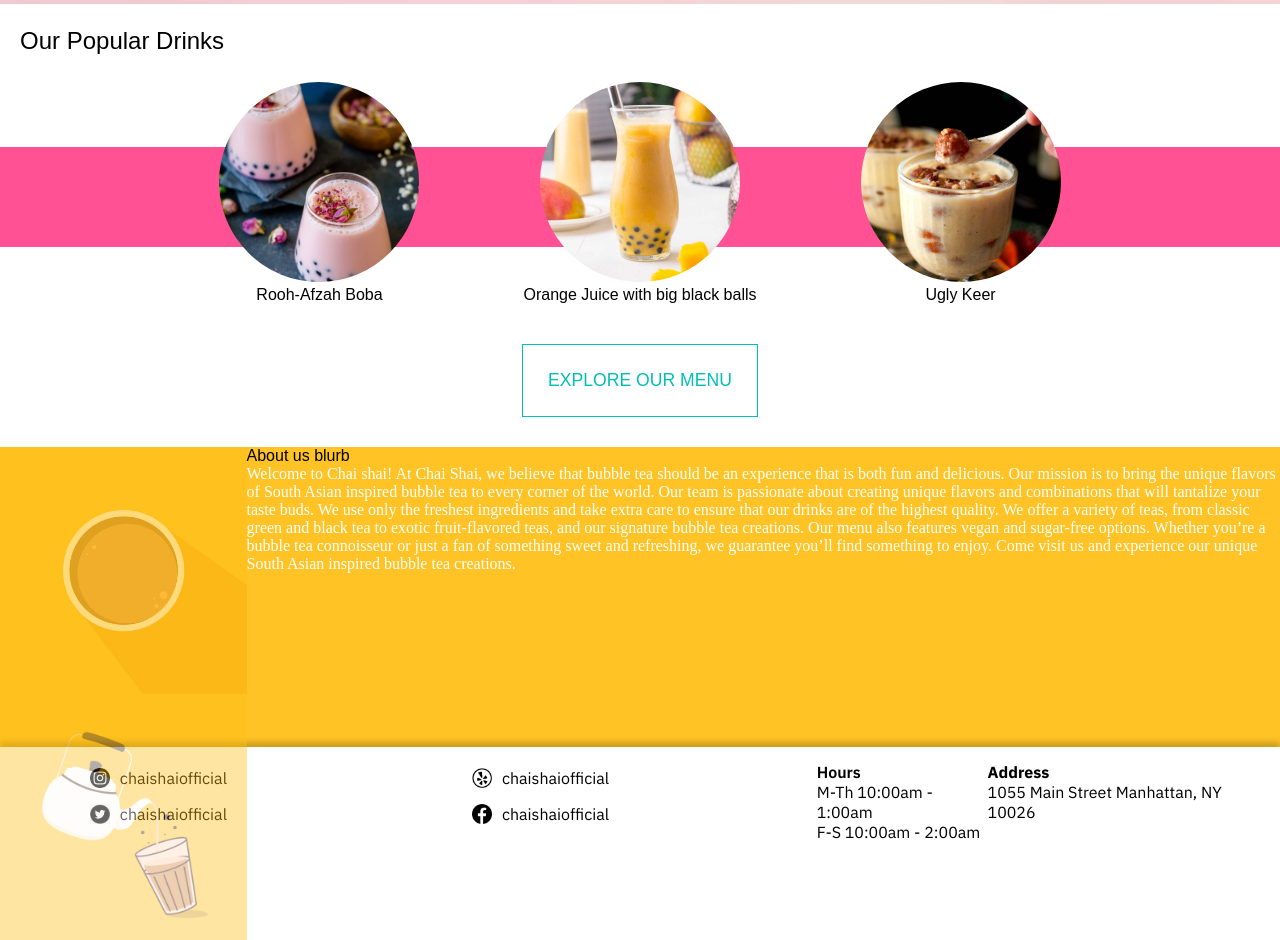
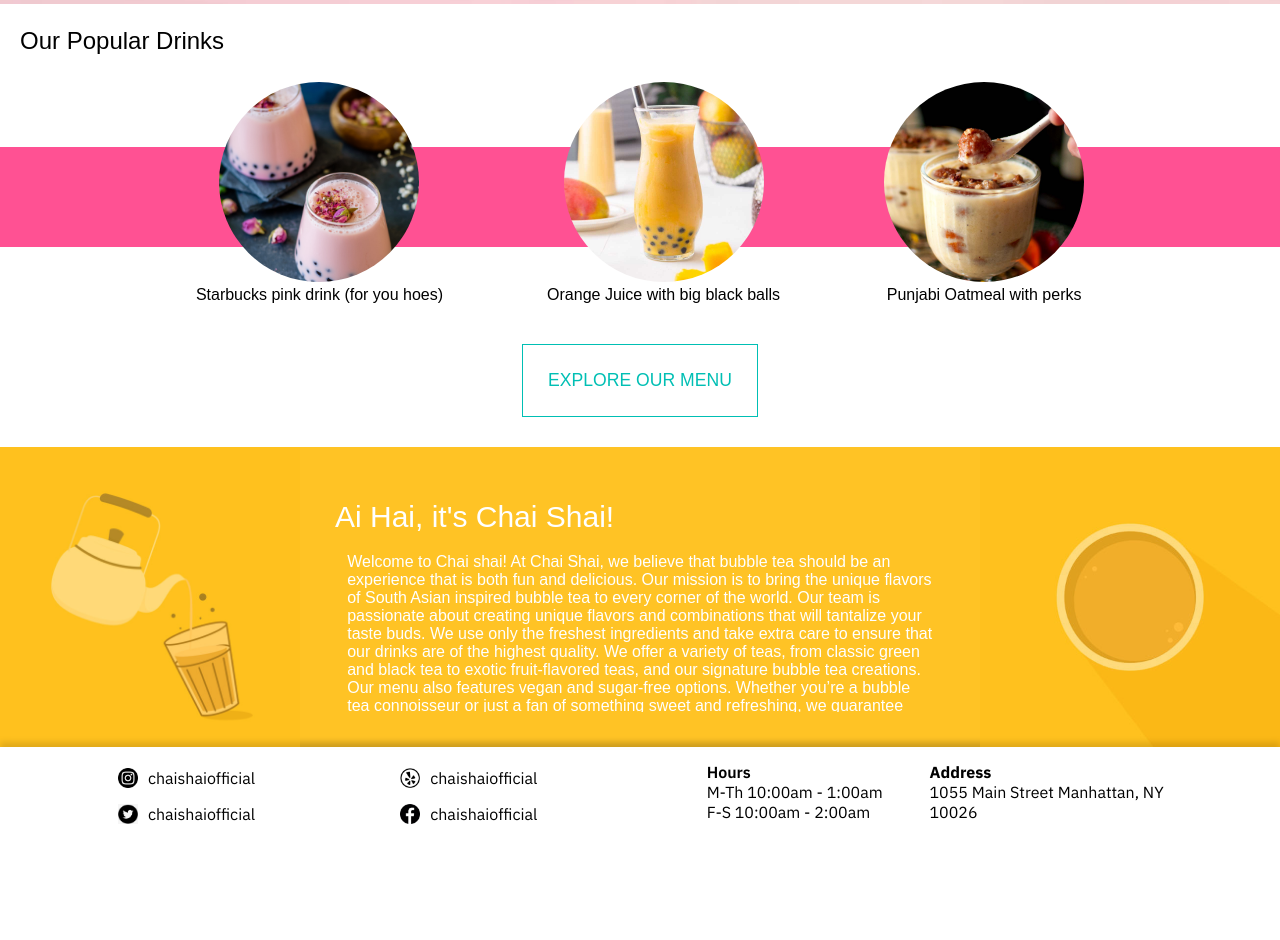
Before and after one commit to Mamkh27/chaishaiwebsite, a plain HTML site: page index.html in a window 1280 px wide. Shown: the part 531-1471 px from the top of the page. After the commit the page ends 1379 px from the top, so only its background shows below. Drawn offline with Linux system fonts and the light colour scheme; a web font is replaced by a local one.

Commit message:
😯🩹 Updated with Glitch

```diff
--- a/index.html
+++ b/index.html
@@ -19,7 +19,7 @@
                 <li><a href="index.html">HOME</a></li>
                 <li><a href="menu.html">MENU</a></li>
                 <li><a href="#">CONTACT</a></li>
-                <li><a href="#">ABOUT</a></li>
+                <li><a href="#down">ABOUT</a></li>
                 <li><a style="color: white" class="order-online" href="Order.html">ORDER ONLINE</a></li>
               <!--Cart Button-->
                <button href="google.com"> <img src="assets/cart.jpeg" width="20"
@@ -42,7 +42,7 @@
         <ul class="list-padding">
             <div class="drink-item">
                 <img src="assets/rose-boba.jpeg" alt="Picture of Rose Boba" >
-                <h3> Rooh-Afzah Boba </h3>
+                <h3> Starbucks pink drink (for you hoes) </h3>
             </div>
 
             <div class="drink-item">
@@ -52,7 +52,7 @@
 
             <div class="drink-item">
                 <img src="assets/gulab-mousse.jpeg" alt="Picture of Gulab Mousse" >
-                <h3> Ugly Keer </h3>
+                <h3> Punjabi Oatmeal with perks </h3>
             </div>
         </ul>
     </div>
@@ -60,28 +60,24 @@
 <div class="explore-div">
   <a class="explore-menu" href="menu.html">EXPLORE OUR MENU</a>
 </div>
+
     <div class="about-us">
-      <div class="about-us-images">
-
-              <img src="assets/coffee-aerial.jpeg" alt="aerial view of coffee cup">
-                 <img src="assets/chai-kettle.jpeg" alt="kettle of chai pouring into cup">
-      </div>
-          <div class="about-us-text">
-                <h2>About us blurb</h2>
+              <img class="about-us-images"  src="assets/chai-kettle.jpeg" alt="kettle of chai pouring into cup">
+          <div id="down" class="about-us-text">
+                <h2>Ai Hai, it's Chai Shai!</h2>
               <p>Welcome to Chai shai!
               At Chai Shai, we believe that bubble tea should be an experience that is both fun and delicious. Our mission is to bring the unique flavors of South Asian inspired bubble tea to every corner of the world.
               Our team is passionate about creating unique flavors and combinations that will tantalize your taste buds. We use only the freshest ingredients and take extra care to ensure that our drinks are of the highest quality.
               We offer a variety of teas, from classic green and black tea to exotic fruit-flavored teas, and our signature bubble tea creations. Our menu also features vegan and sugar-free options.
               Whether you’re a bubble tea connoisseur or just a fan of something sweet and refreshing, we guarantee you’ll find something to enjoy. Come visit us and experience our unique South Asian inspired bubble tea creations.</p>
          </div>
-       </div>
 
-     </div>
-      <div>
-</div>
+         <img class="about-us-images" src="assets/coffee-aerial.jpeg" alt="aerial view of coffee cup"/>
+    </div>
   </div>
 <!--Footer-->
     <footer class="footer">
+          <div class="footer-divs">
             <div class="social-media">
                 <div class="sm-left>">
 
@@ -124,6 +120,7 @@
                     <p> 1055 Main Street
                         Manhattan, NY 10026
                     </p>
+              </div>
                 </div>
             </div>
   </footer>
--- a/style.css
+++ b/style.css
@@ -28,6 +28,19 @@ time, mark, audio, video {
 }
 }
 
+/* FIX ME */
+/* FIX FOOTER ON MOBILE */
+@media only screen and (max-width: 1035px) {
+  .about-us img{
+display: none;
+  }
+
+/*   .footer {
+  flex-direction: column;
+} */
+
+}
+
 .nav,.nav-list {
   font-family: "Jeju Gothic", sans-serif;
   display: flex;
@@ -36,27 +49,48 @@ time, mark, audio, video {
   margin: 0;
   padding: 0;
 }
+
 .about-us{
- max-height: 450px;
-  z-index: 998;
   display: flex;
   flex-direction: row;
+  background-color: #FFC325;
+  height: 300px;
+  z-index: 998;
+}
+
+.about-us-text{
+  overflow: scroll;
+  margin: 35px;
+  font-family: "Jeju Gothic", sans-serif;
 }
 .about-us img{
-  height:auto;
-width: 350px;
-  display: flex;
+ width: 100%;
+  height: auto;
+max-height: 300px;
   position: relative;
   z-index: 999;
   opacity: 0.4;
-  max-width:100%;
-max-height:100%;
 }
+
 .about-us-images{
-      display: inline-block;
-  width: 100%;
+  flex: display;
+}
 
+.about-us p{
+  color: white;
+  display: inline-block;
+  margin: 2%;
+  overflow: scroll
+}
 
+.about-us h2{
+  display: inline-block;
+  margin: 3%;
+  margin-left: 0%;
+  margin-bottom: 1%;
+  color: white;
+  font-size: 30px;
+  font: bold
 }
 
 .nav-list li a {
@@ -100,15 +134,6 @@ overflow: hidden;
   text-align: center;
   text-decoration: none;
   border-radius:45px;
-}
-
-.about-us {
-  background-color: #FFC325;
-  height: 300px;
-}
-
-.about-us p{
-  color: white
 }
 
 .ChaiShaiLogo img{
@@ -222,32 +247,48 @@ overflow: hidden;
 .footer {
   display: flex;
   flex-direction: row;
-  justify-content: space-around;
+  justify-content:space-around;
   font-family: 'IBM Plex Sans', sans-serif;
   padding: 15px;
   position: relative;
   box-shadow: 0 -5px 6px rgba(0,0,0,0.2)
 }
 
+.footer-divs {
+  display: flex;
+  flex-direction: row;
+
+}
+
 .social-media{
   display:flex;
+  margin: 0;
+  width: 60%;
+  justify-content: start;
+  float: left
+}
 
-  margin: 0 1.5%;
-  width: 63%;
-  justify-content: space-around;
-}
 .store-info{
   display: flex;
-  justify-content: space-around;
+  justify-content: space-evenly;
+  float:left;
 }
 
+
+.Hours{
+  padding-right: 30px;
+  width: 50%
+}
+
+.smleft, .smright{
+  margin-right: -20px
+}
 
 .instagram, .twitter, .yelp, .facebook{
   display: flex;
   flex-direction: row;
   margin: 1.5%;
   padding: 2px;
-
   float: left
 }
 
@@ -305,9 +346,10 @@ padding: 0;
     justify-content: space-around;
     box-shadow: 0px 3px 5px #b8b8b8;
     position: relative;
+
 }
 
-.categories-container button{
+.categories-container a{
     padding: 0;
     border: none;
     background: none;
@@ -315,6 +357,7 @@ padding: 0;
     font-family: "Jeju Gothic", sans-serif;
     font-size: 1.2em;
     color: white;
+  text-decoration: none;
 }
 
 .categories-container button::after {
```
Also changed, not shown: menu.html (+56 -8 lines).
